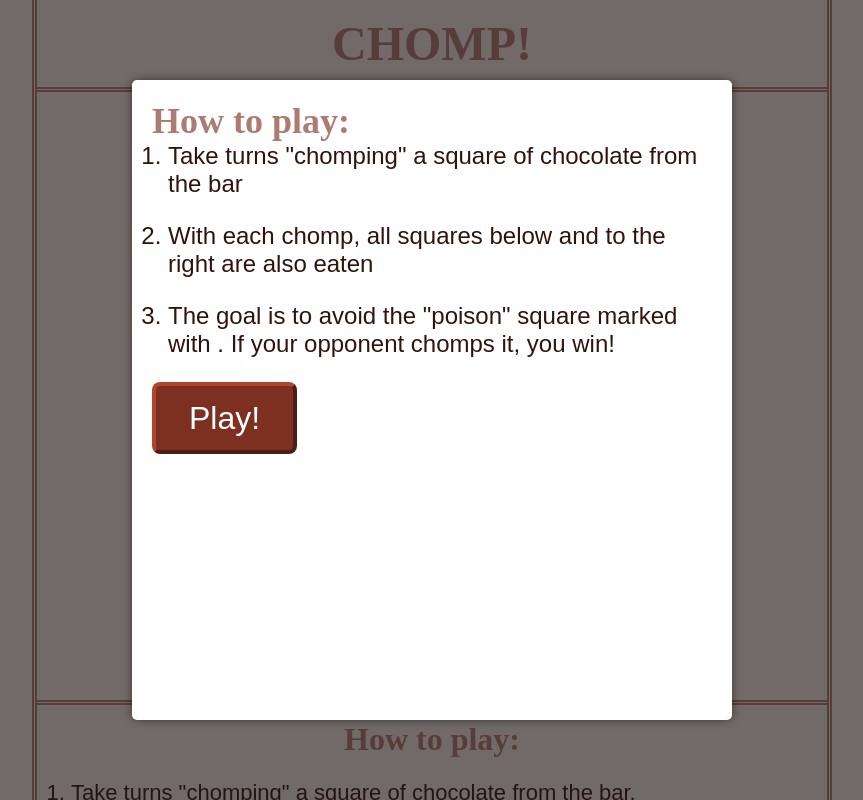
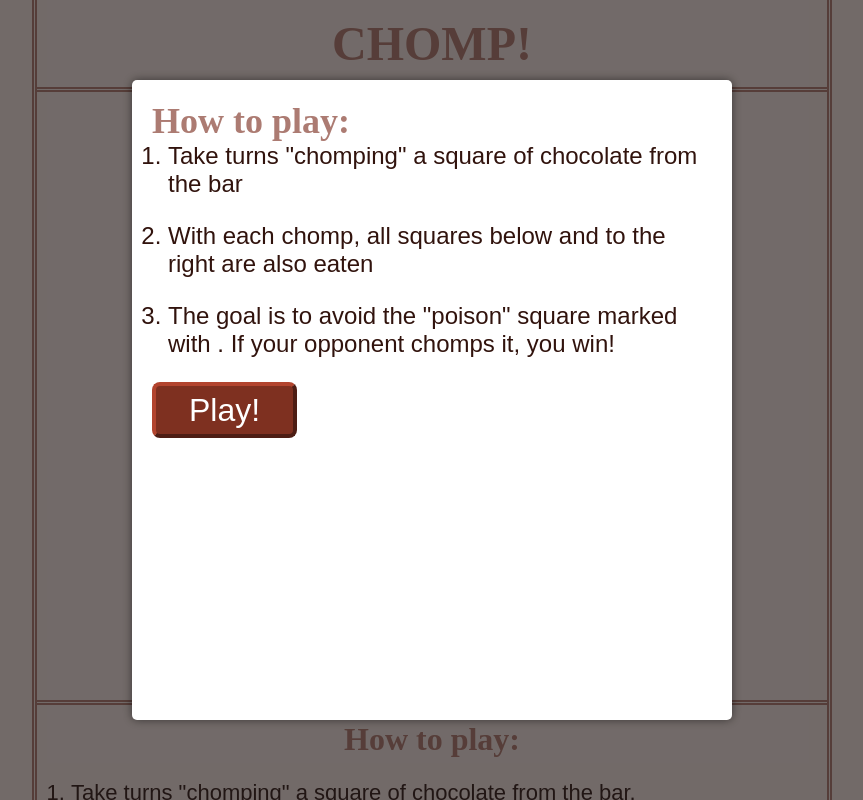
Before and after one commit to nikhilNathwani/Chomp, a React (Create React App) app in the folder src/: page / in a window 1280 px wide. Shown: the top 800 px of the page, without its empty margins (208-1071 px from the left). Built offline with nearby package versions, Linux system fonts and the light colour scheme.

Commit message:
Trying to make game over buttons fix inside chocolate bar on mobile 2

```diff
--- a/src/styles.css
+++ b/src/styles.css
@@ -123,7 +123,7 @@ h1 {
 	justify-content: center;
 
 	/* background-color: hsl(10, 59%, 31%); */
-	background-color: magenta;
+	background-color: turquoise;
 	border: 4px solid;
 	border-left-color: hsl(10, 59%, 44%);
 	border-top-color: hsl(10, 59%, 44%);
@@ -203,7 +203,7 @@ i.fa-skull-crossbones {
 
 button {
 	width: calc(2 * min(80px, 15vmin) - 15px);
-	height: calc(min(80px, 15vmin) - 8px);
+	height: calc(min(80px, 15vmin) - 24px);
 	/* margin-top: 10px;
 	margin-right: 20px; */
 	font-size: 1.25rem;
```
